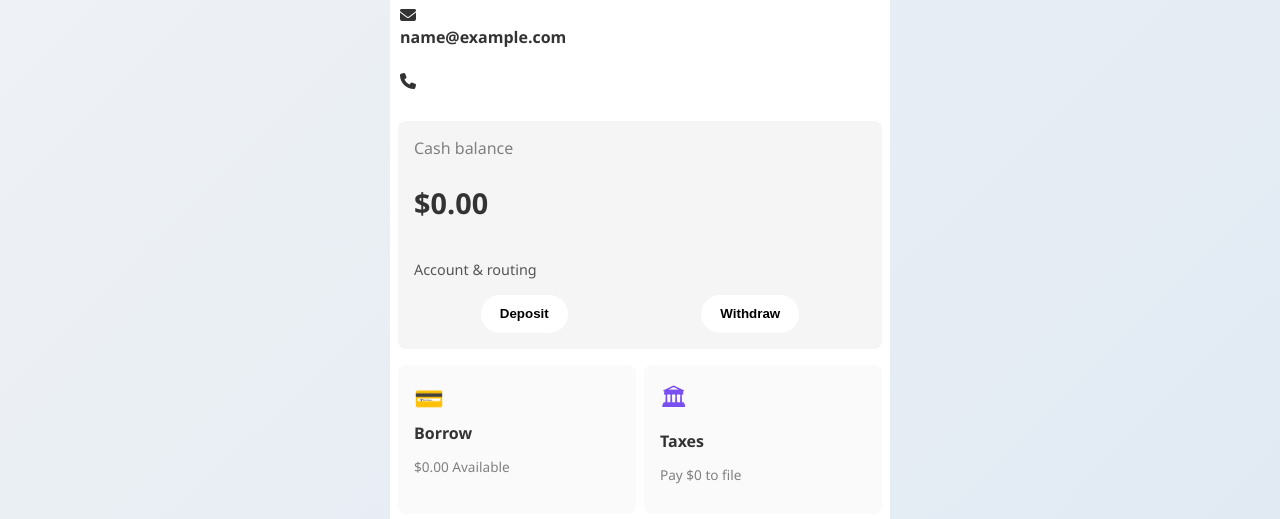
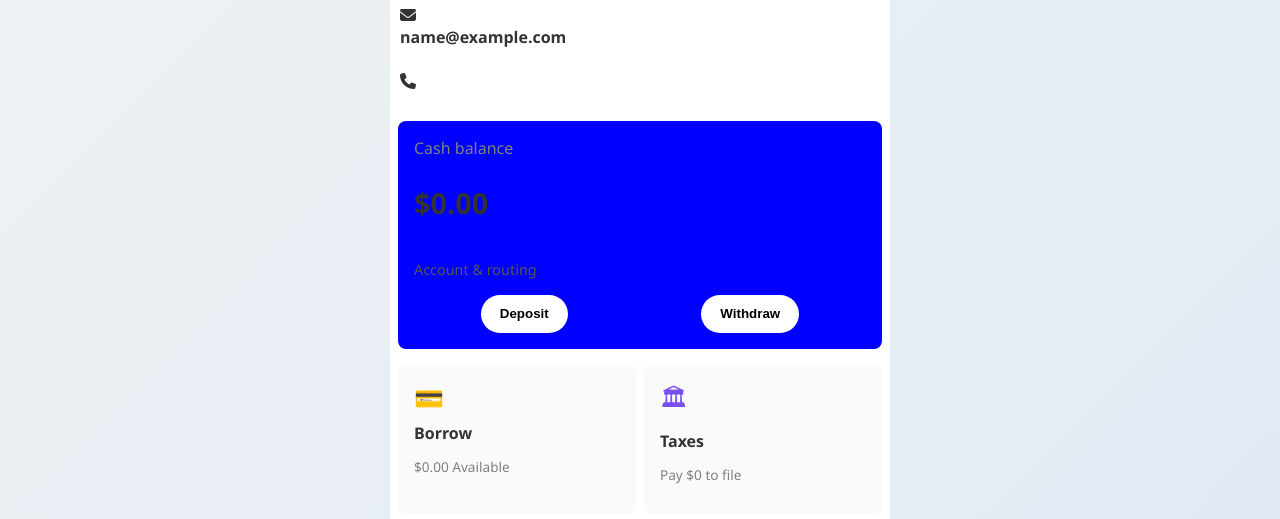
Before and after one commit to rotimi-Chris/alliancewestbnk, a plain HTML site: page dashboard.html in a window 1280 px wide. Shown: the part 263-782 px from the top of the page. Drawn offline with Linux system fonts and the light colour scheme; sample sign-in values are in the browser's storage.

Commit message:
Update style.css

```diff
--- a/style.css
+++ b/style.css
@@ -29,7 +29,7 @@ body {
 }
 
 .balance-card {
-  background: #f5f5f5;
+  background: blue;
   padding: 1rem;
   border-radius: 0.5rem;
   margin: 0.5rem;
```
